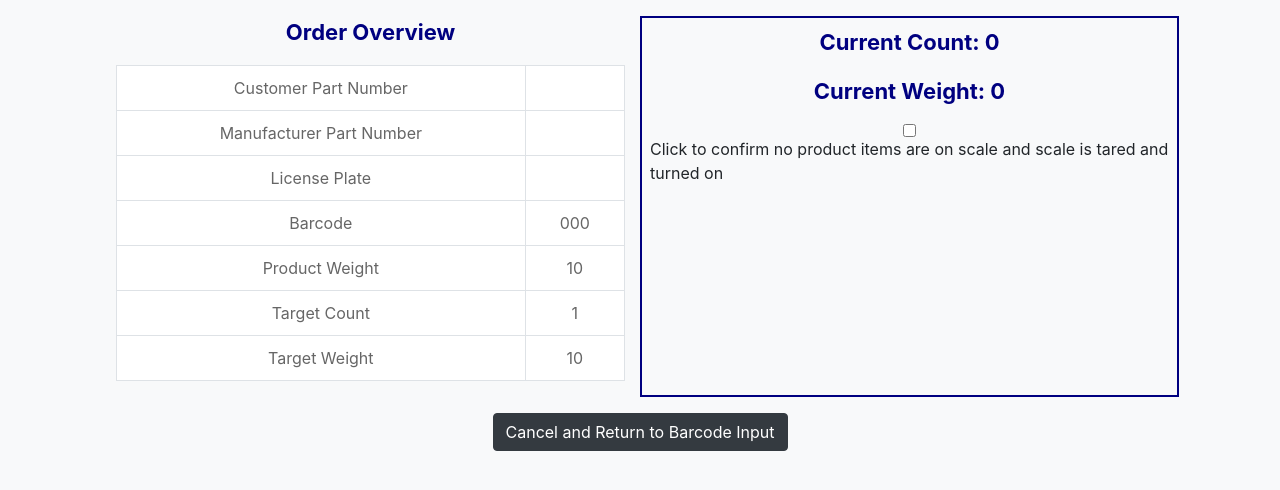
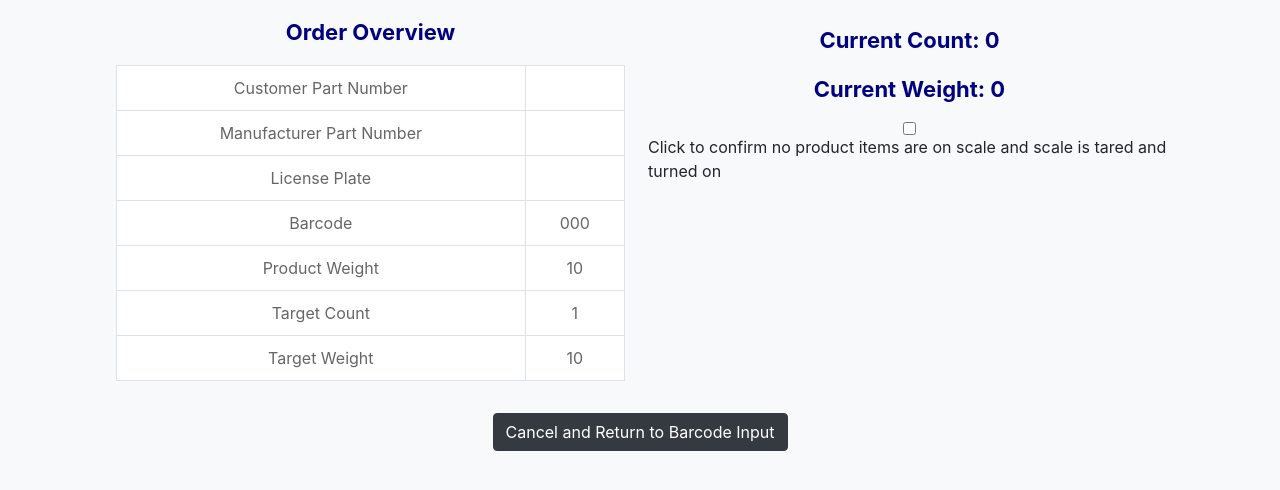
Before and after one commit to daysch/es96, a Flask app: template templates/count.html in a window 1280 px wide. Shown: the part 78-568 px from the top of the page. Run offline with Flask 2, Linux system fonts and the light colour scheme; the template is opened without the code that fills it: most values are stand-ins (such as "Sample title", 1, 10 or a date in 2020); some libraries are stand-ins or nearby versions.

Commit message:
small changes to count.html

```diff
--- a/templates/count.html
+++ b/templates/count.html
@@ -61,7 +61,7 @@
             </table>
         </div>
 
-        <div id="count_status_div" class="col-lg-6 p-2 count">
+        <div id="count_status_div" class="col-lg-6 p-2">
             <p id='current_count' name='current_count' class ="count_text">Current Count: 0</p>
             <p id='current_weight' name='current_weight' class ="count_text">Current Weight: 0</p>
 
```
